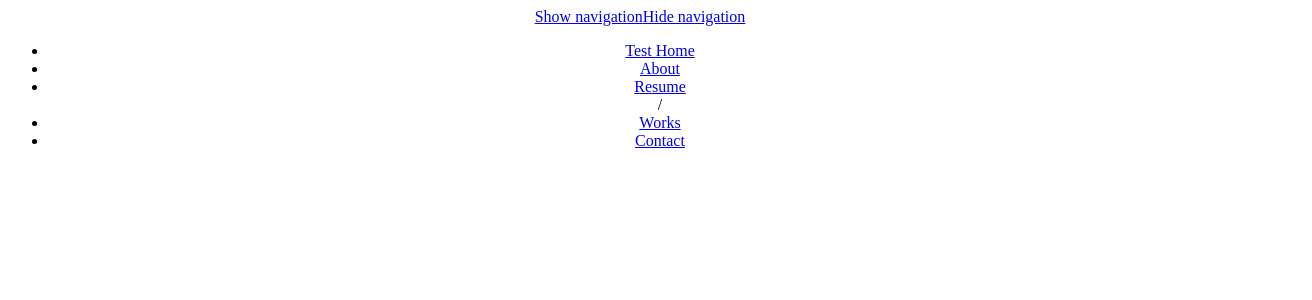
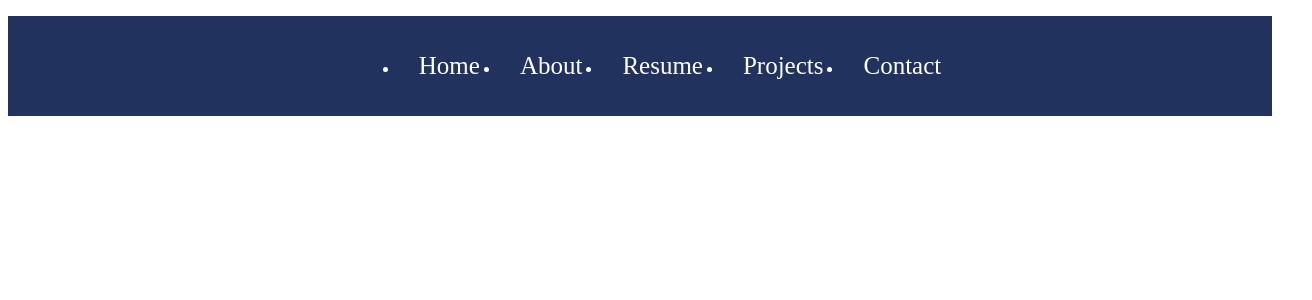
Before and after one commit to MohammadAmohsen/Personal-Site, a React (Create React App) app: page / in a window 1280 px wide. Shown: the top 300 px of the page, 1312 px wide, since content can reach past the window. Built offline with nearby package versions, Linux system fonts and the light colour scheme.

Commit message:
navbar complete

```diff
--- a/src/Components/Navbar.js
+++ b/src/Components/Navbar.js
@@ -6,14 +6,14 @@ function Navbar() {
     <React.Fragment>
 
     <header id="home">
-       <nav id="nav-wrap">
-          <a className="mobile-btn" href="#nav-wrap" title="Show navigation">Show navigation</a>
-        <a className="mobile-btn" href="youtube.com" title="Hide navigation">Hide navigation</a>
-          <ul id="nav" className="nav">
-             <li className="current"><a className="smoothscroll" href="#home">Test Home</a></li>
+       <nav class="navbar" id="nav-wrap">
+          {/* <a className="mobile-btn" href="#nav-wrap" title="Show navigation">Show navigation</a>
+        <a className="mobile-btn" href="youtube.com" title="Hide navigation">Hide navigation</a> */}
+          <ul className="links">
+             <li className="current"><a className="smoothscroll" href="#home">Home</a></li>
              <li><a className="smoothscroll" href="#about"> About</a></li>
-           <li><a className="smoothscroll" href="#resume">Resume</a></li>/
-             <li><a className="smoothscroll" href="#portfolio">Works</a></li>
+           <li><a className="smoothscroll" href="#resume">Resume</a></li>
+             <li><a className="smoothscroll" href="#portfolio">Projects</a></li>
              <li><a className="smoothscroll" href="#contact">Contact</a></li>
           </ul>
        </nav>
```
